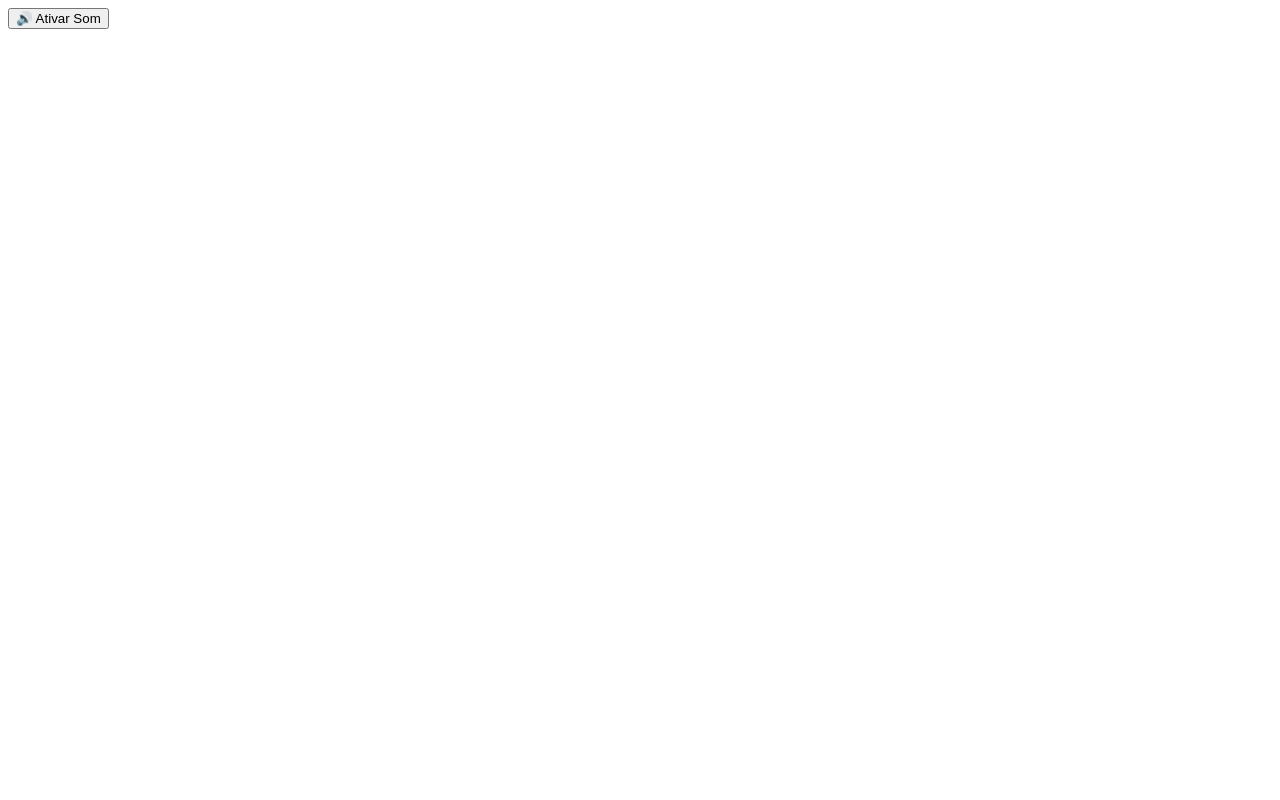
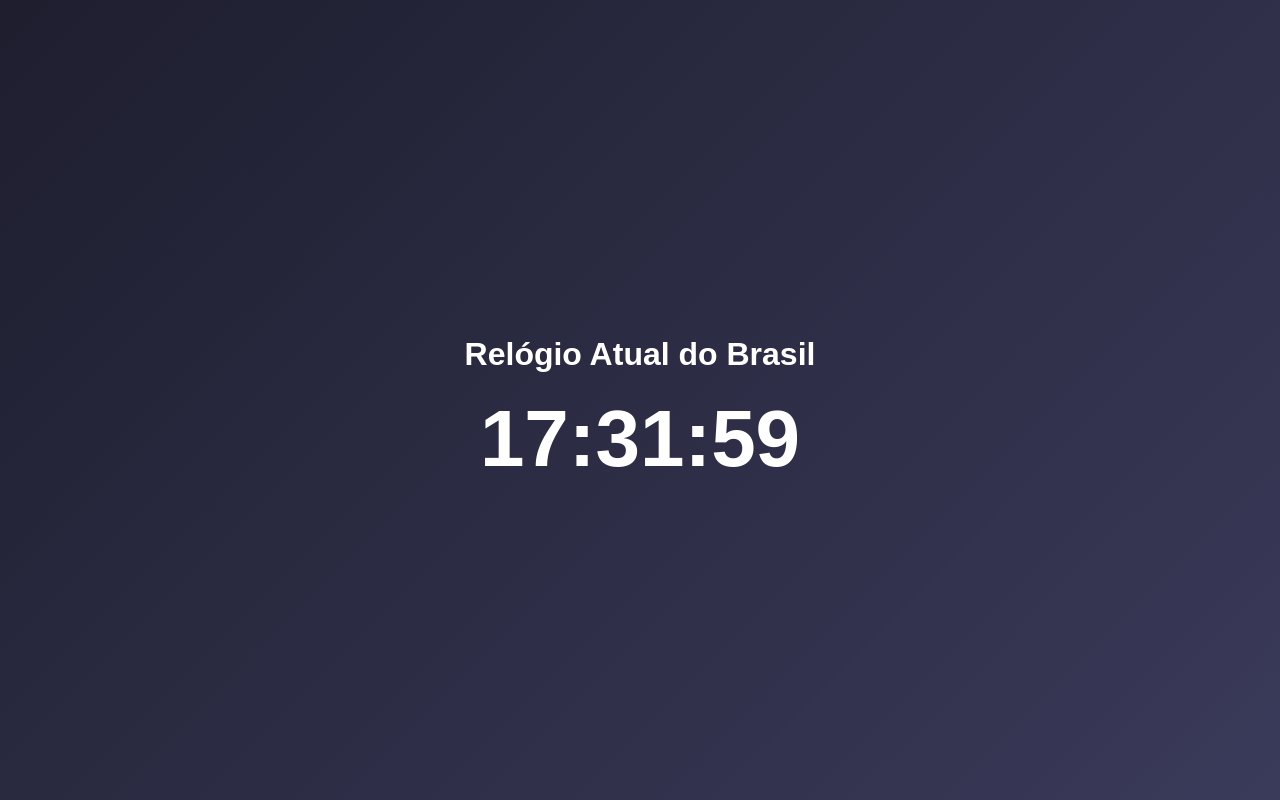
Before and after one commit to nanoki68/nanoki68, a plain HTML site: page index.html in a window 1280 px wide. Drawn offline with Linux system fonts and the light colour scheme.

Commit message:
Refactor index.html to improve structure and audio

```diff
--- a/index.html
+++ b/index.html
@@ -1,13 +1,64 @@
-<audio id="musica" autoplay loop muted>
-  <source src="35. GLACEIR (DELTARUNE Chapter 3+4 Soundtrack) - Toby Fox - Toby Fox.mp3" type="audio/mpeg">
-</audio>
+<!DOCTYPE html>
+<html lang="pt-BR">
+<head>
+    <meta charset="UTF-8">
+    <meta name="viewport" content="width=device-width, initial-scale=1.0">
+    <title>Relógio do Brasil</title>
 
-<button onclick="ativarSom()">🔊 Ativar Som</button>
+    <style>
+        body {
+            font-family: Arial, sans-serif;
+            background: linear-gradient(135deg, #1e1e2f, #3a3a5a);
+            color: white;
+            height: 100vh;
+            display: flex;
+            justify-content: center;
+            align-items: center;
+            flex-direction: column;
+            margin: 0;
+        }
 
-<script>
-function ativarSom() {
-  const audio = document.getElementById("musica");
-  audio.muted = false;
-  audio.play();
-}
-</script>
+        #clock {
+            font-size: 5rem;
+            font-weight: bold;
+        }
+
+        h1 {
+            margin-bottom: 20px;
+        }
+
+        audio {
+            margin-top: 30px;
+        }
+    </style>
+</head>
+<body>
+
+    <h1>Relógio Atual do Brasil</h1>
+
+    <div id="clock">00:00:00</div>
+
+    <!-- Música de fundo -->
+    <audio id="bgm" autoplay loop>
+        <source src="audio/GLACEIR.mp3" type="audio/mpeg">
+        Seu navegador não suporta áudio.
+    </audio>
+
+    <script>
+        function atualizarRelogio() {
+            // Horário de Brasília (GMT-3, considerando horário padrão)
+            let agora = new Date().toLocaleTimeString("pt-BR", {
+                hour12: false,
+                timeZone: "America/Sao_Paulo"
+            });
+
+            document.getElementById("clock").textContent = agora;
+        }
+
+        // Atualiza a cada 500ms
+        setInterval(atualizarRelogio, 500);
+        atualizarRelogio();
+    </script>
+
+</body>
+</html>
```
